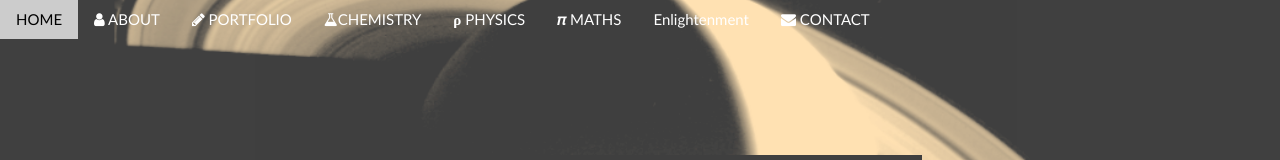
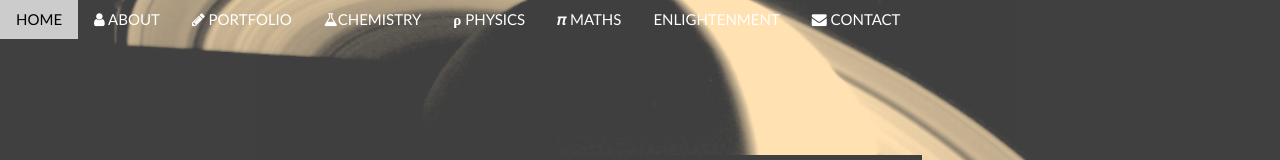
Before and after one commit to GolfPapaEcho/CPM, a plain HTML site: page index.html in a window 1280 px wide. Shown: the top 160 px of the page. Drawn offline with Linux system fonts and the light colour scheme.

Commit message:
Capitalised Enlightenment tab

```diff
--- a/index.html
+++ b/index.html
@@ -99,7 +99,7 @@ body, html {
 		<a href="./Chemistry.html#chemistry" class="w3-bar-item w3-button w3-hide-small"><i class="fa fa-flask"></i>CHEMISTRY</a>
 		<a href="./Physics.html#physics" class="w3-bar-item w3-button w3-hide-small"><i class="fa fa-rho"></i> PHYSICS</a>
 		<a href="./Maths.html#maths" class="w3-bar-item w3-button w3-hide-small"><i class="fa fa-pi"></i> MATHS</a>
-		<a href="./MdrnEnlightenment.html#Enlightment" class="w3-bar-item w3-button w3-hide-small"><i class="fa-regular fa-om"></i></i> Enlightenment</a>
+		<a href="./MdrnEnlightenment.html#Enlightment" class="w3-bar-item w3-button w3-hide-small"><i class="fa-regular fa-om"></i></i> ENLIGHTENMENT</a>
     <a href="./index.html#contact" class="w3-bar-item w3-button w3-hide-small"><i class="fa fa-envelope"></i> CONTACT</a>
 
 		</a>
```
